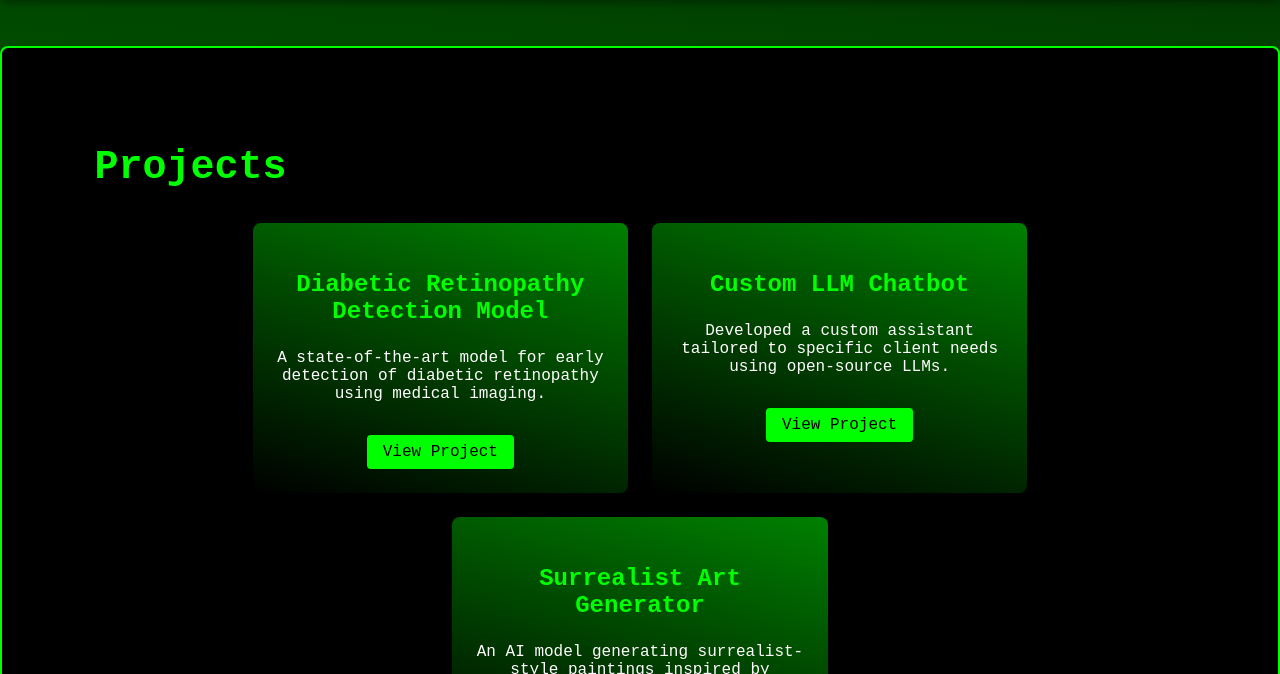
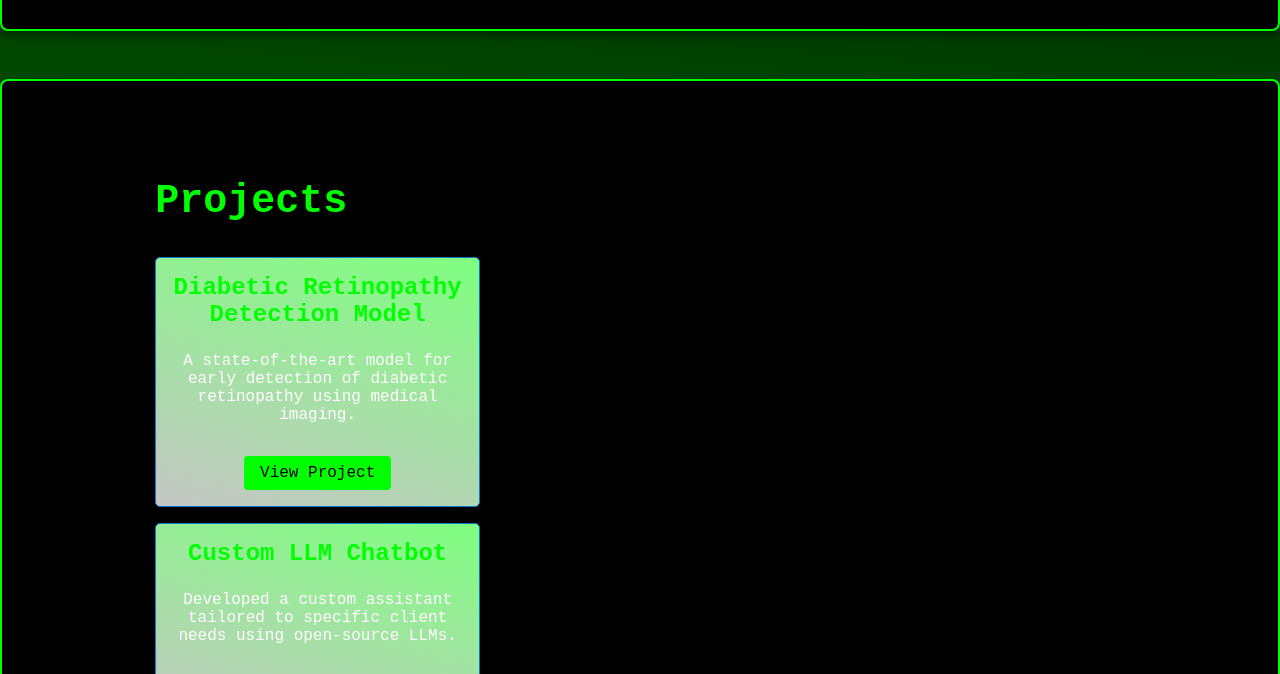
Before and after one commit to jahkelr/jahkelr.github.io, a plain HTML site: page index.html in a window 1280 px wide. Shown: the part 571-1245 px from the top of the page. Drawn offline with Linux system fonts and the light colour scheme.

Commit message:
Update index.html

```diff
--- a/index.html
+++ b/index.html
@@ -6,7 +6,7 @@
     <meta charset="UTF-8">
     <meta name="viewport" content="width=device-width, initial-scale=1.0">
     <title>My Portfolio</title>
-    <link rel="stylesheet" href="styles.css">
+    <link rel="stylesheet" href="tomos-style.css">
 </head>
 <body>
     <header>
```
